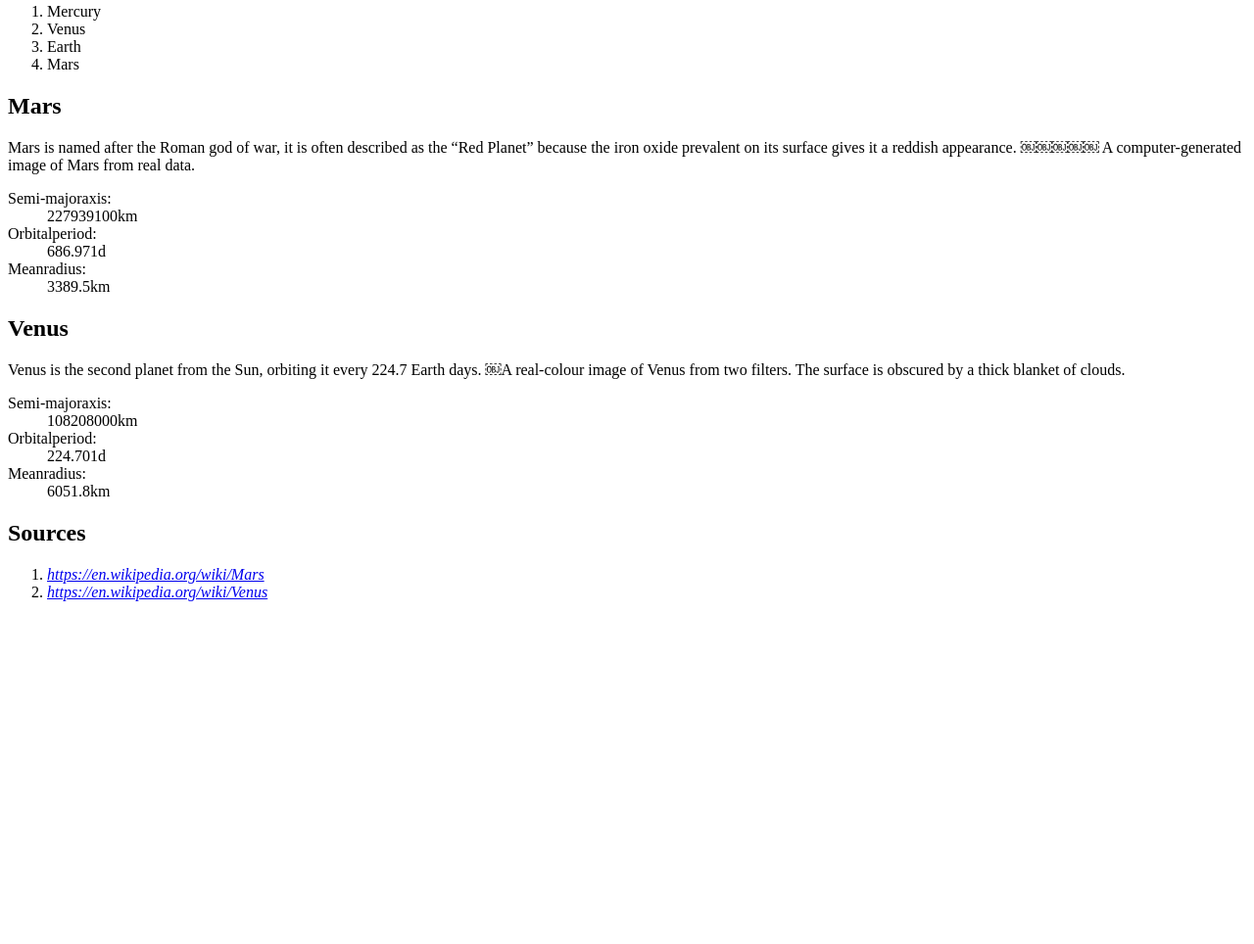
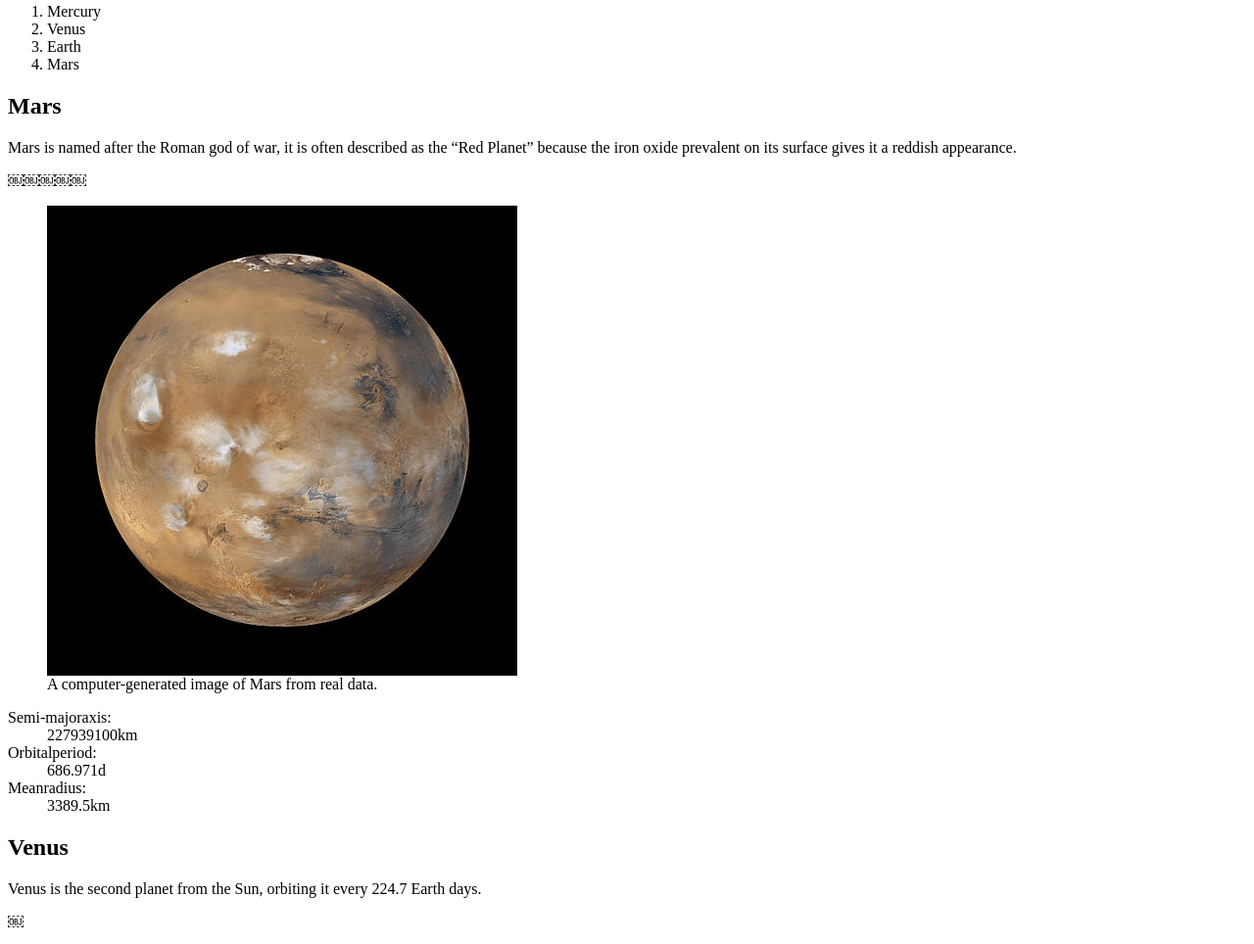
Before and after one commit to erynjones/assignment-semantic, a plain HTML site: page index.html in a window 1280 px wide. Shown: the part 323-1287 px from the top of the page at 98% size. Before the commit the page ends 953 px from the top, so only its background shows below. Drawn offline with Linux system fonts and the light colour scheme.

Commit message:
Added images

```diff
--- a/index.html
+++ b/index.html
@@ -27,9 +27,12 @@ Unfortunately, Pluto is no longer a planet but a dwarf planet. Sometimes I think
 </ol>
 
 <h2>Mars</h2>
-Mars is named after the Roman god of war, it is often described as the “Red Planet” because the iron oxide prevalent on its surface gives it a reddish appearance.
+  <p>Mars is named after the Roman god of war, it is often described as the “Red Planet” because the iron oxide prevalent on its surface gives it a reddish appearance.</p>
 ￼￼￼￼￼
-A computer-generated image of Mars from real data.
+<figure>
+  <img src="images/mars.jpg" alt="Mars">
+    <figcaption>A computer-generated image of Mars from real data.</figcaption>
+</figure>
 
 <dl>
   <dt>Semi-majoraxis:</dt> <dd>227939100km </dd>
@@ -38,14 +41,20 @@ A computer-generated image of Mars from real data.
 </dl>
 
 <h2>Venus</h2>
-Venus is the second planet from the Sun, orbiting it every 224.7 Earth days.
-￼A real-colour image of Venus from two filters. The surface is obscured by a thick blanket of clouds.
+  <p>Venus is the second planet from the Sun, orbiting it every 224.7 Earth days.</p>
+￼
+<figure>
+  <img src="images/venus.jpg" alt="Venus">
+    <figcaption>A real-colour image of Venus from two filters. The surface is obscured by a thick blanket of clouds.</figcaption>
+</figure>
 
 <dl>
   <dt>Semi-majoraxis:</dt> <dd>108208000km </dd>
   <dt>Orbitalperiod:<dt> <dd>224.701d </dd>
   <dt>Meanradius:<dt> <dd>6051.8km</dd>
 </dl>
+
+</main>
 
 <footer>
 <h2>Sources</h2>
```
Also changed, not shown: images/mars.jpg (added), images/venus.jpg (added).
